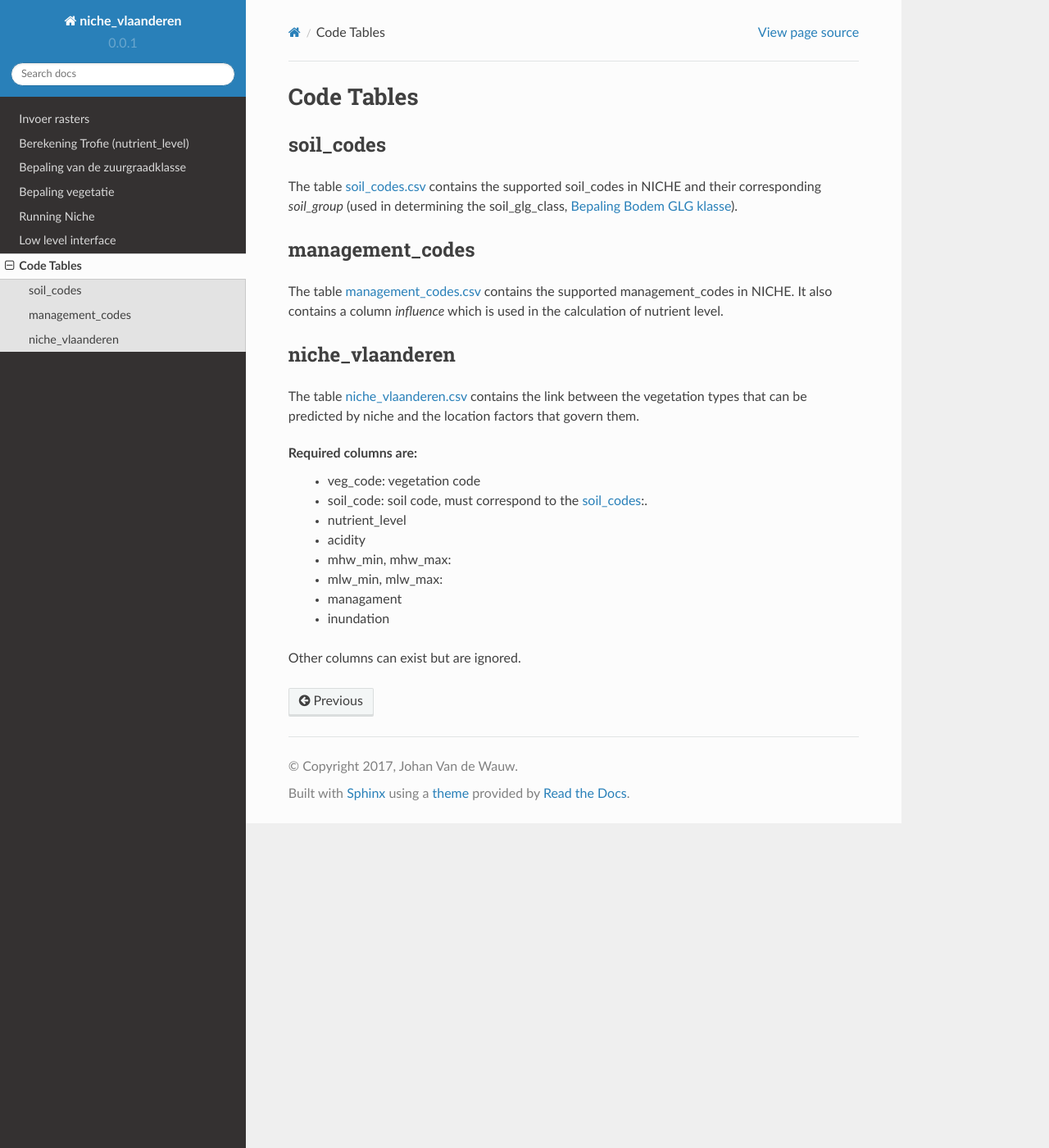
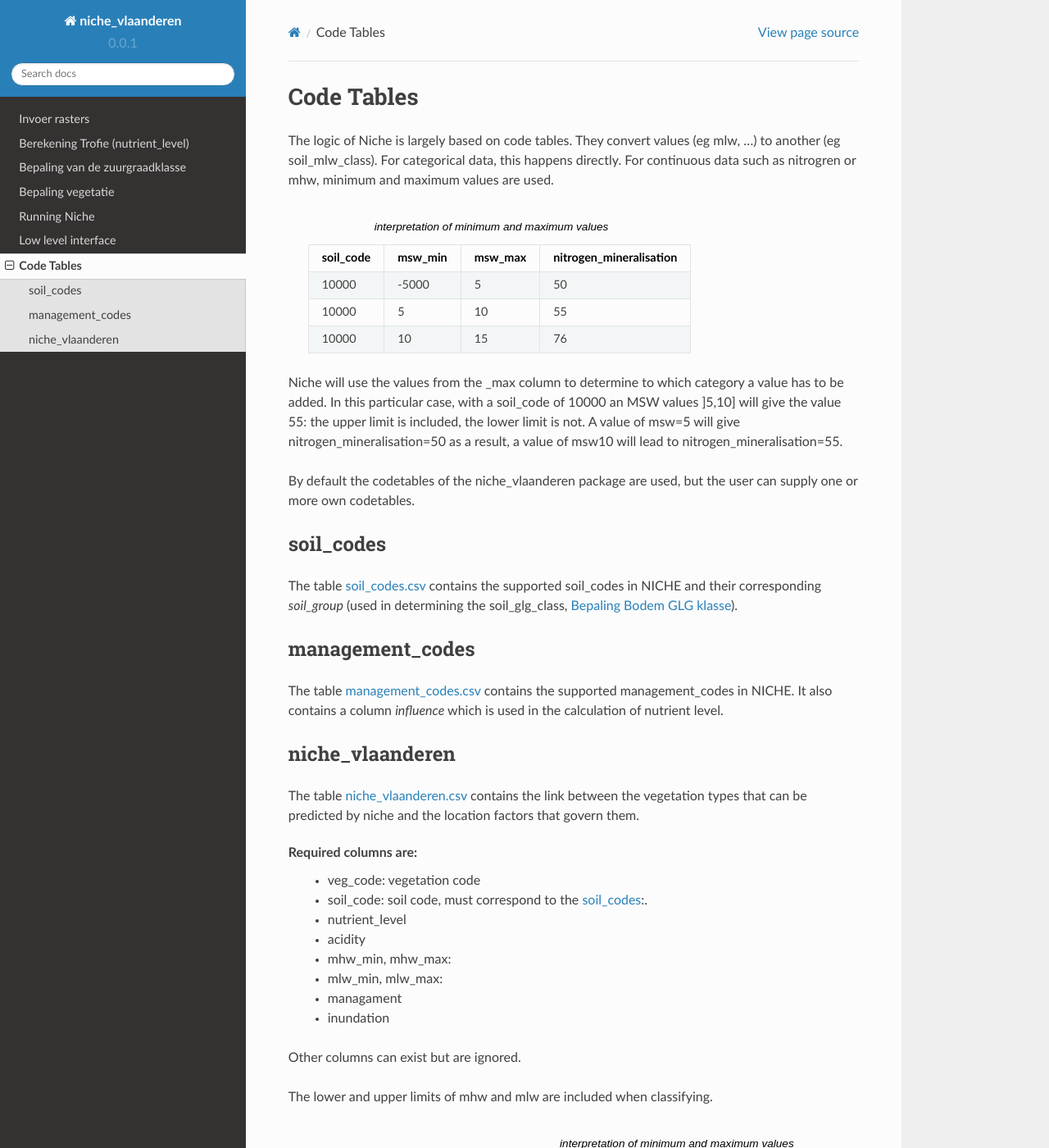
Before and after one commit to inbo/niche_vlaanderen, a Sphinx documentation site: the page built from docs/codetables.rst, in a window 1280 px wide and 1400 px high. Shown: the whole window at 82% size. Built offline with Sphinx 7.4.7 and the Read the Docs theme 2.0.0, drawn with Linux system fonts in a browser that asks for light colours; some of the changed text lies outside the part shown.

Commit message:
Add tests/documentation for border cases. Closes #12

```diff
--- a/docs/codetables.rst
+++ b/docs/codetables.rst
@@ -1,6 +1,25 @@
 #################
 Code Tables
 #################
+
+The logic of Niche is largely based on code tables.
+They convert values (eg mlw, ...) to another (eg soil_mlw_class).
+For categorical data, this happens directly. For continuous data such as
+nitrogren or mhw, minimum and maximum values are used.
+
+  .. csv-table:: interpretation of minimum and maximum values
+    :header-rows: 1
+
+    soil_code,msw_min,msw_max,nitrogen_mineralisation
+    10000,-5000,5,50
+    10000,5,10,55
+    10000,10,15,76
+
+Niche will use the values from the _max column to determine to which category a value has to be added.
+In this particular case, with a soil_code of 10000 an MSW values ]5,10] will give the value 55: the upper limit is included, the lower limit is not.
+A value of msw=5 will give nitrogen_mineralisation=50 as a result, a value of msw10 will lead to nitrogen_mineralisation=55.
+
+By default the codetables of the niche_vlaanderen package are used, but the user can supply one or more own codetables.
 
 .. _soil_codes:
 
@@ -33,3 +52,13 @@ Required columns are:
  * inundation
 
 Other columns can exist but are ignored.
+
+The lower and upper limits of mhw and mlw are included when classifying.
+
+  .. csv-table:: interpretation of minimum and maximum values
+    :header-rows: 1
+
+    veg_code,veg_type,soil_code,nutrient_level,acidity,mhw_min,mhw_max,mlw_min,mlw_max
+    1,Sphagno-Betuletum,30000,2,1,20,1,38,20
+
+In the above case, both mhw values 20 and 1 both fullfill the required range.
```
Also changed, not shown: 3 other files.
